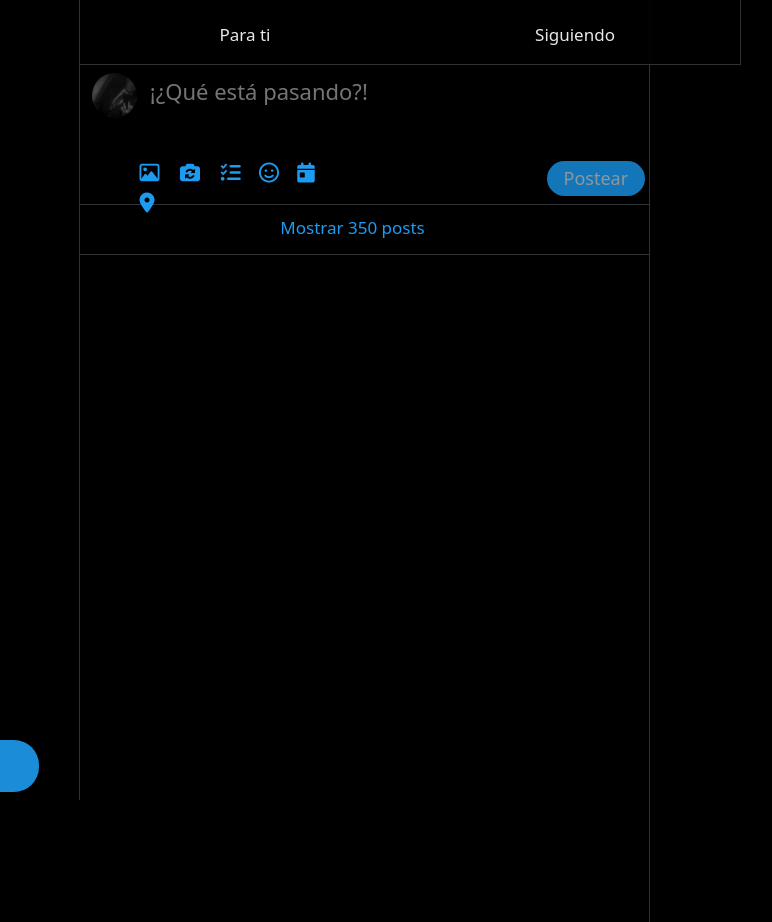
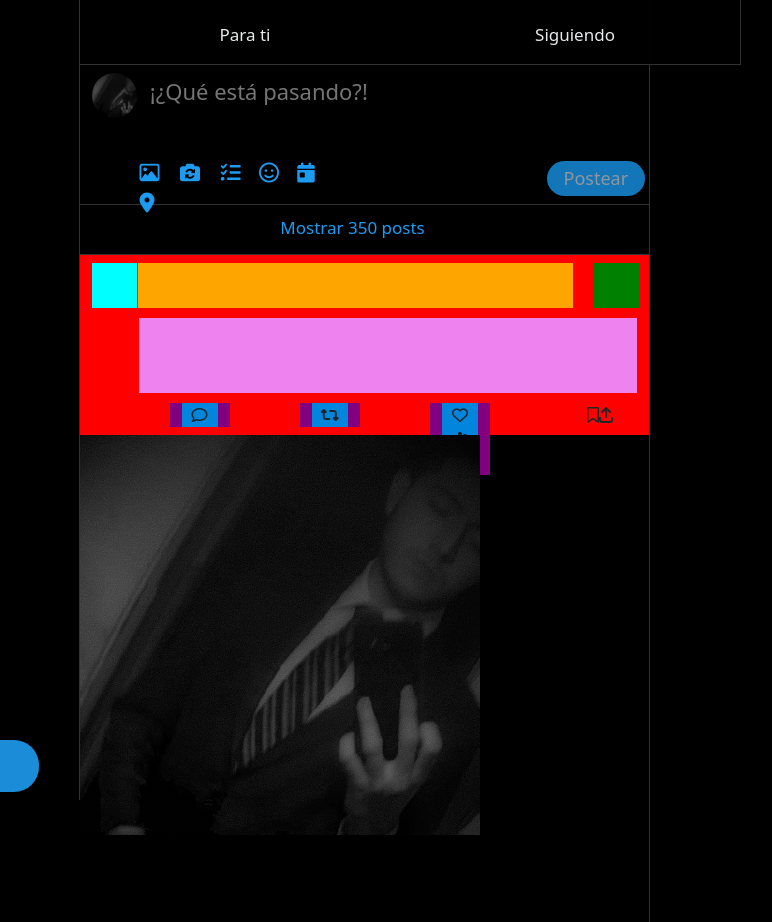
Before and after one commit to CoralGamer/x_twitter_Clone, a plain HTML site: page index.html in a window 1280 px wide. Shown: the top 922 px of the page, 300-1072 px from the left. Drawn offline with nearby package versions, Linux system fonts and the light colour scheme.

Commit message:
created the wirefrime with boxes in the feed section for a post module.

```diff
--- a/css/styles.css
+++ b/css/styles.css
@@ -242,4 +242,40 @@ button, input[type="submit"], input[type="reset"] {
 }
 .post_text{
     background-color: red;
+    height: 180px;
 }
+/*ESTO ES UNA PRUEBA DE MAQUTADO*/
+.pfp_pt{
+    background-color: aqua;
+    width: 45px;
+    height: 45px;
+}
+.poster_Data{
+    background-color: orange;
+    height: 45px;
+}
+.pt_settings{
+    background-color: green;
+    width: 45px;
+    height: 45px;
+}
+.post_m_text{
+    background-color: violet;
+    height: 75px;
+    margin: 10px 0px;
+}
+.pt_ab_1r .col-3{
+    background-color: purple;
+    width: 60px;
+    margin-right: 40px;
+    display: flex;
+    justify-content: center;
+}
+.pt_ab_1r .col-3 button{
+    background-color: #0185dd;
+    width: 60px;
+}
+.pt_buttons_a{
+    width: 100%;
+}
+/*aqui acaba la prueba*/
--- a/index.html
+++ b/index.html
@@ -81,16 +81,38 @@
                         </div>
                     </div>
                 </div>
-                <!--
+            <!--[SECCION DE MODULOS DE POST] -->
                 <div class="container-fluid post_text">
-                    <div class="row post_text">
+                    <div class="row post_text pt-2">
                         <div class="col-1">
-                            <div class="col-1 pfp"><img src="images/pacgrafica.jpg" alt="pfp" width="45px"></div>
+                            <div class="col-12 pfp pfp_pt"><!--<img src="images/pacgrafica.jpg" alt="pfp" width="45px">--></div>
                         </div>
-                        <div class="col-11"></div>
+                        <div class="col-11 Contenedora_Post">
+                            <div class="row Contenedora_SPT_DPT">
+                                <div class="col-10 poster_Data"></div>
+                                <div class="col-2 pt_settings"></div>
+                            </div>
+                            <div class="row post_m_text">
+                                <div class="col-12"></div>
+                            </div>
+                            <div class="row pt_buttons_a">
+                                <div class="col-10 pt_ab_1 d-flex justify-content-between">
+                                    <div class="row text-center pt_ab_1r" style="width: 100%; margin: 0px; padding: 0px;">
+                                        <div class="col-3"><button><i class="fa-regular fa-comment"></i></button></div>
+                                        <div class="col-3"><button><i class="fa-solid fa-retweet"></i></button></div>
+                                        <div class="col-3"><button><i class="fa-regular fa-heart"></i></button></div>
+                                        <div class="col-3"><button><i class="fa-solid fa-chart-simple"></i>1M</button></div>
+                                    </div>
+                                </div>
+                                <div class="col-2 d-flex justify-content-end pt_ab_2">
+                                    <button><i class="fa-regular fa-bookmark"></i></button>
+                                    <button><i class="fa-solid fa-arrow-up-from-bracket"></i></button>
+                                </div>
+                            </div>
+                        </div>
                     </div>
                 </div>
-                <img src="images/30542473.png" alt="pfp">-->
+                <img src="images/30542473.png" alt="pfp">
             </div>
             <div class="col-3 trends_Section">
                 .
```
